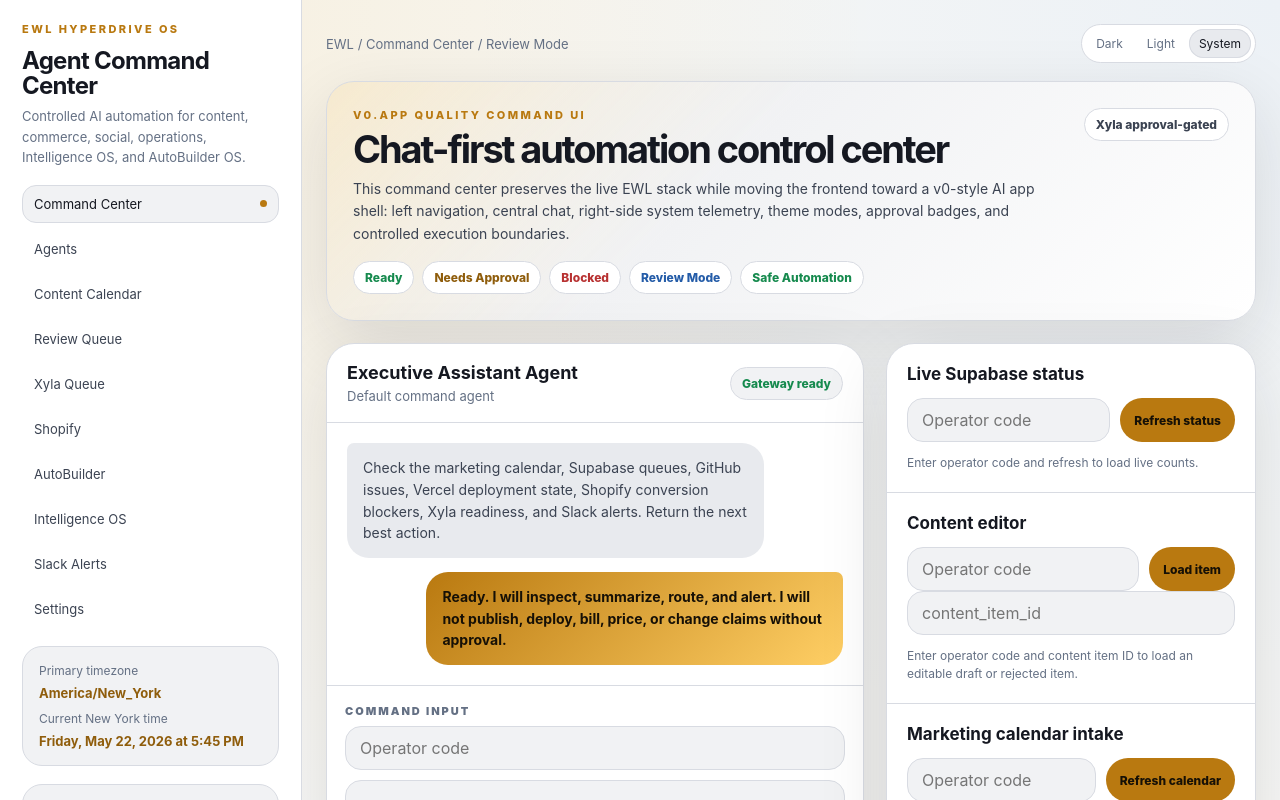
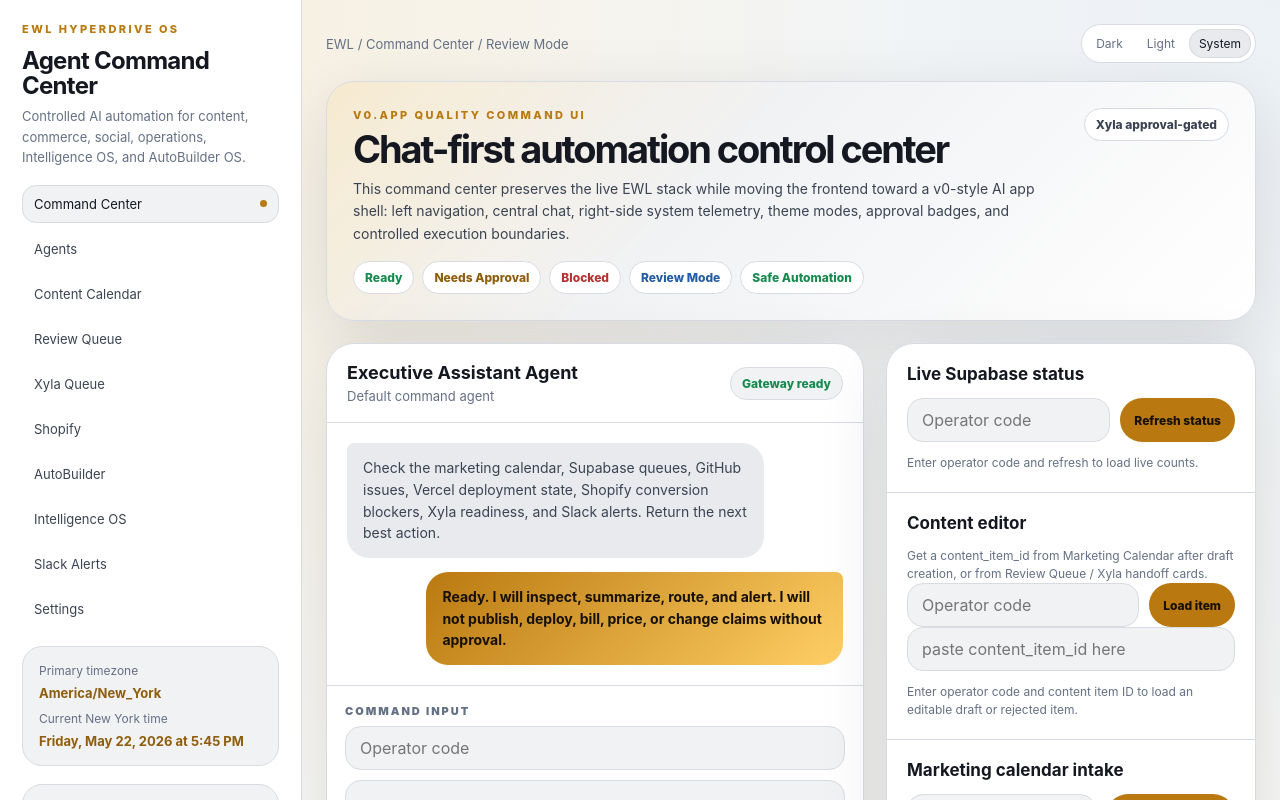
Before and after one commit to Strategic-Minds/EPOXY_WILL_CHANGE_YOUR_LIFE, a Next.js app: page / in a window 1280 px wide. Shown: the top 800 px of the page. Built offline with nearby package versions, Linux system fonts and the light colour scheme.

Commit message:
Add content item ID helper text to editor

```diff
--- a/app/components/ContentEditorPanel.tsx
+++ b/app/components/ContentEditorPanel.tsx
@@ -94,6 +94,7 @@ export function ContentEditorPanel() {
   return (
     <div className="module content-editor-panel">
       <h2>Content editor</h2>
+      <div className="status-muted">Get a content_item_id from Marketing Calendar after draft creation, or from Review Queue / Xyla handoff cards.</div>
       <div className="form-grid compact">
         <input
           value={operatorCode}
@@ -109,13 +110,17 @@ export function ContentEditorPanel() {
       <input
         value={contentItemId}
         onChange={(event) => setContentItemId(event.target.value)}
-        placeholder="content_item_id"
+        placeholder="paste content_item_id here"
         className="field editor-id-field"
       />
       <div className="status-muted">{message}</div>
 
       {item ? (
         <div className="editor-fields">
+          <div className="copy-box compact-copy">
+            <span>loaded content_item_id</span>
+            <code>{item.id}</code>
+          </div>
           <div className="status-row latest-row">
             <span>Status</span>
             <strong>{item.review_status ?? 'unknown'} • Xyla {item.xyla_ready ? 'ready' : 'not ready'}</strong>
```
